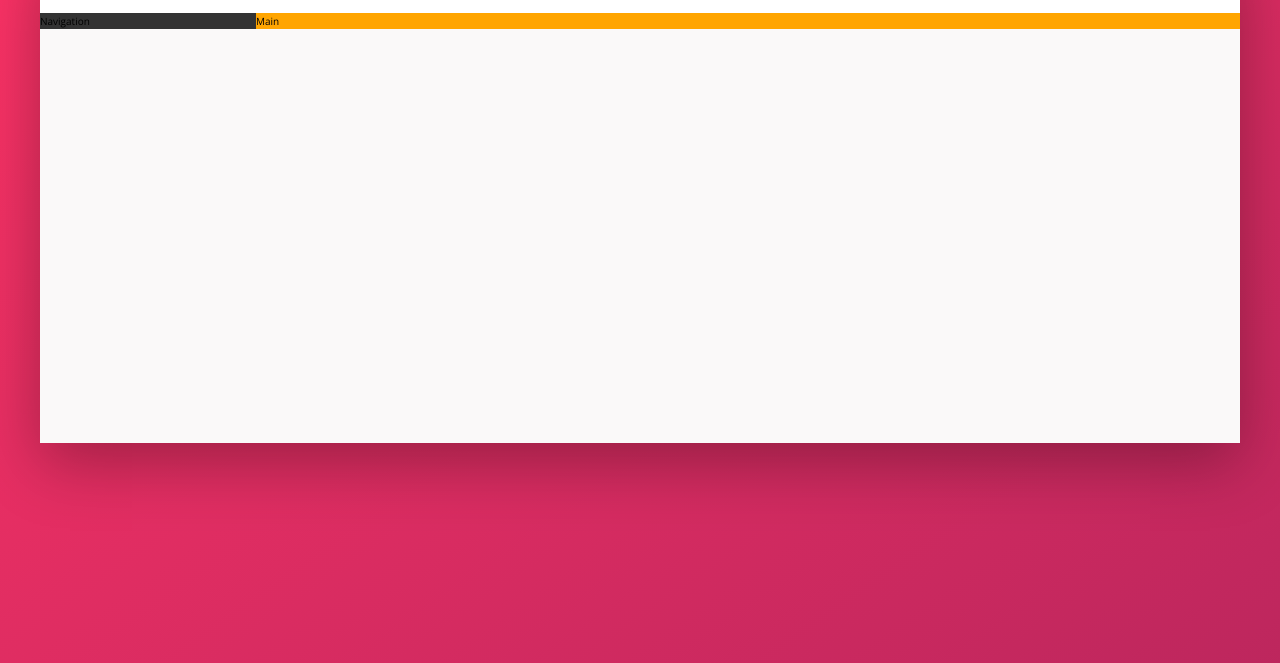
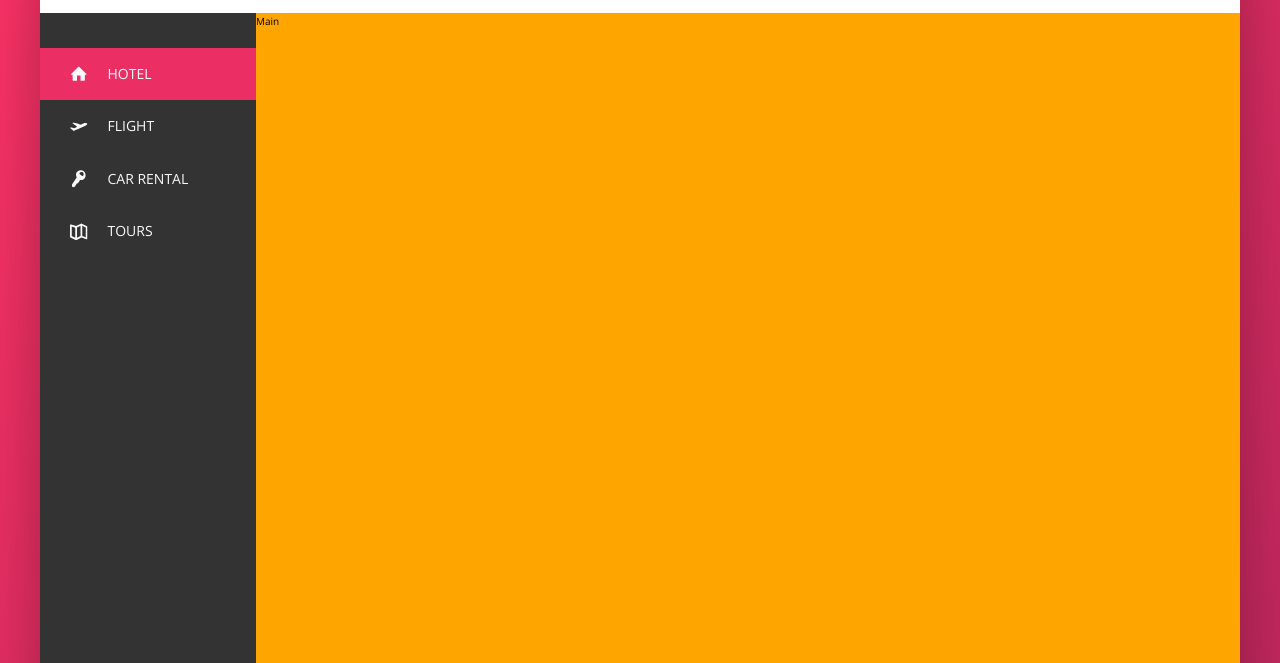
Before and after one commit to sanjaCukaric/Trillo, a website: page index.html in a window 1280 px wide. Shown: the part 137-800 px from the top of the page. Drawn offline with nearby package versions, Linux system fonts and the light colour scheme.

Commit message:
Navigation finished

```diff
--- a/index.html
+++ b/index.html
@@ -57,7 +57,53 @@
 				</nav>
 			</header>
 			<div class="content">
-				<nav class="sidebar">Navigation</nav>
+				<nav class="sidebar">
+					<ul class="side-nav">
+						<li class="side-nav__item side-nav__item--active">
+							<a href="#" class="side-nav__link">
+								<svg class="side-nav__icon">
+									<use
+										xlink:href="img/sprite.svg#icon-home"
+									></use>
+								</svg>
+								<span>Hotel</span>
+							</a>
+						</li>
+						<li class="side-nav__item">
+							<a href="#" class="side-nav__link">
+								<svg class="side-nav__icon">
+									<use
+										xlink:href="img/sprite.svg#icon-aircraft-take-off"
+									></use>
+								</svg>
+								<span>Flight</span>
+							</a>
+						</li>
+						<li class="side-nav__item">
+							<a href="#" class="side-nav__link">
+								<svg class="side-nav__icon">
+									<use
+										xlink:href="img/sprite.svg#icon-key"
+									></use>
+								</svg>
+								<span>Car rental</span>
+							</a>
+						</li>
+						<li class="side-nav__item">
+							<a href="#" class="side-nav__link">
+								<svg class="side-nav__icon">
+									<use
+										xlink:href="img/sprite.svg#icon-map"
+									></use>
+								</svg>
+								<span>Tours</span>
+							</a>
+						</li>
+					</ul>
+					<div class="legal">
+						&copy; 2017 by trillo. All rights reserved.
+					</div>
+				</nav>
 				<main class="hotel-view">Main</main>
 			</div>
 		</div>
--- a/sass/_components.scss
+++ b/sass/_components.scss
@@ -112,3 +112,64 @@
 		margin-right: 1rem;
 	}
 }
+
+///side navigation
+
+.side-nav {
+	font-size: 1.4rem;
+	list-style: none;
+	margin-top: 3.5rem;
+
+	&__item {
+		position: relative;
+	}
+
+	&__item::before {
+		content: '';
+		position: absolute;
+		top: 0;
+		left: 0;
+		height: 100%;
+		width: 3px;
+		background-color: var(--color-primary);
+		transform: scaleY(0);
+		transition: transform 0.2s, width 0.4s 0.2s, background-color 0.1s;
+	}
+
+	&__item:hover::before,
+	&__item--active::before {
+		transform: scaleY(1);
+		width: 100%;
+	}
+	&__item:active::before {
+		background-color: var(--color-primary-light);
+	}
+
+	&__link:link,
+	&__link:visited {
+		color: var(--color-grey-light-1);
+		text-decoration: none;
+		text-transform: uppercase;
+		display: block;
+		padding: 1.5rem 3rem;
+
+		display: flex;
+		align-items: center;
+		position: relative;
+		z-index: 10;
+	}
+
+	&__icon {
+		width: 1.75rem;
+		height: 1.75rem;
+		margin-right: 2rem;
+		fill: currentColor;
+	}
+}
+
+.legal {
+	font-size: 1.2rem;
+	text-align: center;
+	padding: 2.5rem;
+	color: var(--color-grey-light-4);
+}
--- a/sass/_layout.scss
+++ b/sass/_layout.scss
@@ -22,12 +22,15 @@
 
 .sidebar {
 	background-color: var(--color-grey-dark-1);
-
 	flex: 0 0 18%; // not to grow, not to shrink, w-18%
+	display: flex;
+	flex-direction: column;
+	justify-content: space-between;
 }
 
 .hotel-view {
 	background-color: #fff;
 	background-color: orange;
 	flex: 1;
+	height: 80rem;
 }
```
Also changed, not shown: css/style.css.
